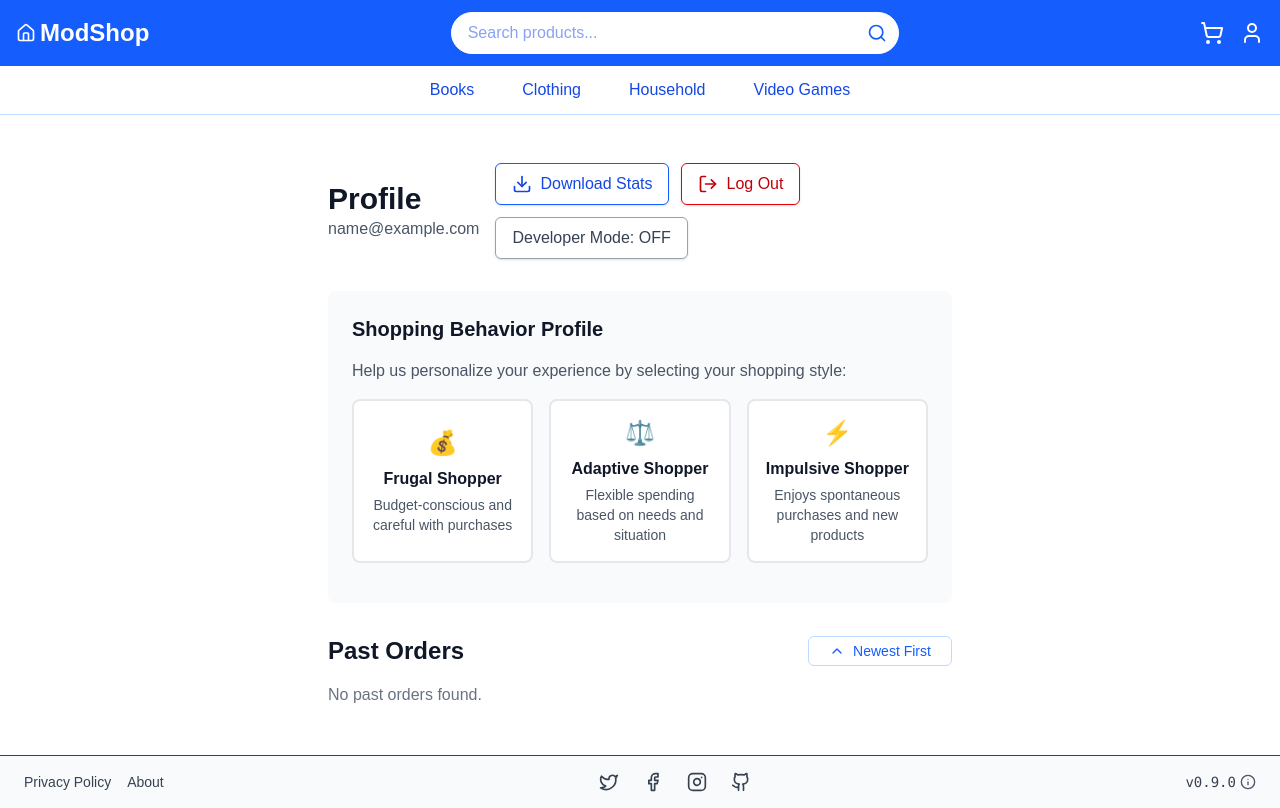
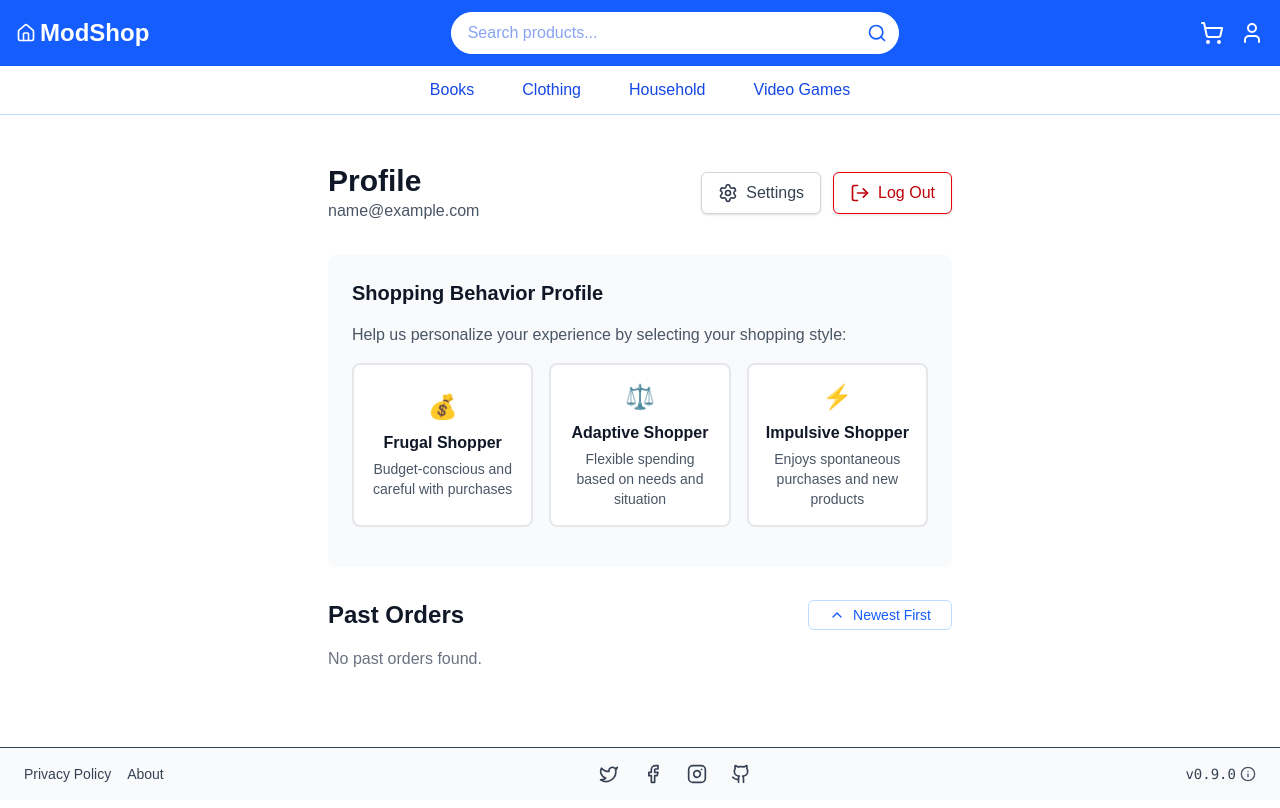
Before and after one commit to alemoraru/modshop, a Next.js app: page /profile in a window 1280 px wide. Both pictures are taken after typing "name@example.com" into the empty fields and a click on the button "Login". Built offline with nearby package versions, Linux system fonts and the light colour scheme; a web font is replaced by a local one.

Commit message:
Adjust developer settings button for profile

```diff
--- a/src/app/profile/page.tsx
+++ b/src/app/profile/page.tsx
@@ -5,7 +5,7 @@ import {useEffect, useState} from "react";
 import LoginForm from "@/components/LoginForm";
 import OrderCard from "@/components/OrderCard";
 import NotificationPopUp from "@/components/NotificationPopUp";
-import {ChevronDown, DownloadIcon, LogOut} from "lucide-react";
+import {ChevronDown, DownloadIcon, LogOut, Code2, Settings as SettingsIcon, X as CloseIcon} from "lucide-react";
 
 interface Order {
     id: string;
@@ -35,6 +35,7 @@ export default function ProfilePage() {
     const [notificationType, setNotificationType] = useState<'success' | 'warning'>("success");
     const [notificationMessage, setNotificationMessage] = useState("");
     const [developerMode, setDeveloperMode] = useState(false);
+    const [settingsOpen, setSettingsOpen] = useState(false);
 
     useEffect(() => {
         if (user) {
@@ -127,6 +128,8 @@ export default function ProfilePage() {
         localStorage.setItem('modshop_developer_mode', newValue.toString());
     };
 
+    const handleToggleSettings = () => setSettingsOpen((prev) => !prev);
+
     if (!user) {
         return (
             <main className="bg-white text-gray-900">
@@ -147,17 +150,45 @@ export default function ProfilePage() {
                         <p className="text-gray-600">{user.email}</p>
                     </div>
 
-                    <div className="flex flex-wrap gap-3">
-                        <button
-                            onClick={handleDownload}
-                            className="flex items-center gap-2 px-4 py-2 rounded-md border border-blue-600
-                            text-blue-700 bg-white hover:bg-blue-50 transition-colors font-medium text-base
-                            shadow-sm focus:outline-none focus:ring-2 focus:ring-blue-400 cursor-pointer"
-                        >
-                            <DownloadIcon className="w-5 h-5"/>
-                            <span>Download Stats</span>
-                        </button>
-
+                    <div className="flex flex-wrap gap-3 items-center">
+                        <div className="relative">
+                            <button
+                                onClick={handleToggleSettings}
+                                className="flex items-center gap-2 px-4 py-2 rounded-md border border-gray-300 text-gray-700 bg-white hover:bg-gray-100 transition-colors font-medium text-base shadow-sm focus:outline-none focus:ring-2 focus:ring-gray-400 cursor-pointer"
+                                title="Settings"
+                            >
+                                <SettingsIcon className="w-5 h-5"/>
+                                <span>Settings</span>
+                            </button>
+                            {settingsOpen && (
+                                <div
+                                    className="absolute right-0 mt-2 w-56 bg-white border border-gray-200 rounded shadow-lg z-10 p-4 flex flex-col gap-2">
+                                    <button
+                                        onClick={handleDownload}
+                                        className="flex items-center gap-2 px-2 py-2 rounded border border-blue-600 text-blue-700 bg-white hover:bg-blue-50 transition-colors font-medium text-sm shadow-sm focus:outline-none focus:ring-2 focus:ring-blue-400 cursor-pointer"
+                                    >
+                                        <DownloadIcon className="w-4 h-4"/>
+                                        <span>Download Stats</span>
+                                    </button>
+                                    <button
+                                        onClick={handleToggleDeveloperMode}
+                                        className={`flex items-center gap-2 px-2 py-2 rounded border ${developerMode ? 'border-green-600 text-green-700 bg-green-50' : 'border-gray-300 text-gray-600 bg-white'} transition-colors font-medium text-sm shadow-sm focus:outline-none focus:ring-2 focus:ring-green-400 cursor-pointer`}
+                                        title="Toggle Developer Mode"
+                                    >
+                                        <Code2 className="w-4 h-4"/>
+                                        {developerMode ? 'Dev ON' : 'Dev OFF'}
+                                    </button>
+                                    <button
+                                        onClick={handleToggleSettings}
+                                        className="flex items-center gap-2 px-2 py-1 rounded text-gray-500 hover:text-gray-700 text-xs mt-2 self-end cursor-pointer transition-transform duration-200 hover:scale-110"
+                                        title="Close Settings"
+                                    >
+                                        <CloseIcon className="w-3 h-3"/>
+                                        Close
+                                    </button>
+                                </div>
+                            )}
+                        </div>
                         <button
                             onClick={logout}
                             className="flex items-center gap-2 px-4 py-2 rounded-md border border-red-600
@@ -166,14 +197,6 @@ export default function ProfilePage() {
                         >
                             <LogOut className="w-5 h-5"/>
                             <span>Log Out</span>
-                        </button>
-
-                        <button
-                            onClick={handleToggleDeveloperMode}
-                            className={`flex items-center gap-2 px-4 py-2 rounded-md border ${developerMode ? 'border-green-600 text-green-700' : 'border-gray-400 text-gray-700'}
-                            bg-white hover:bg-green-50 transition-colors font-medium text-base shadow-sm focus:outline-none focus:ring-2 focus:ring-green-400 cursor-pointer`}
-                        >
-                            <span>{developerMode ? 'Developer Mode: ON' : 'Developer Mode: OFF'}</span>
                         </button>
                     </div>
                 </div>
```
